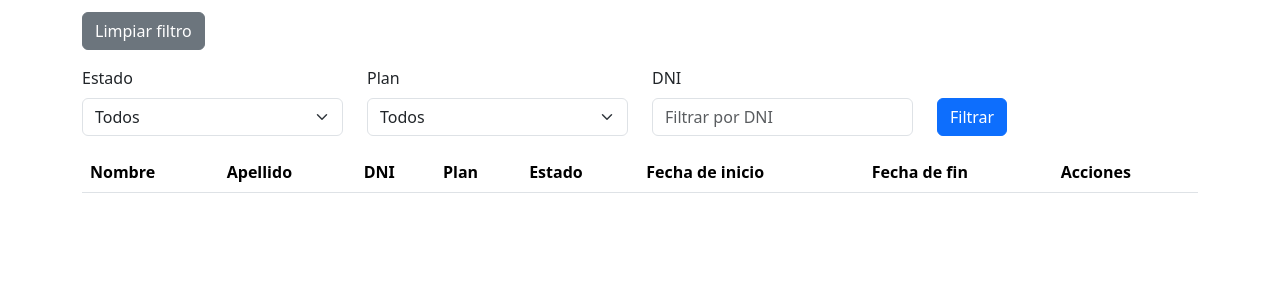
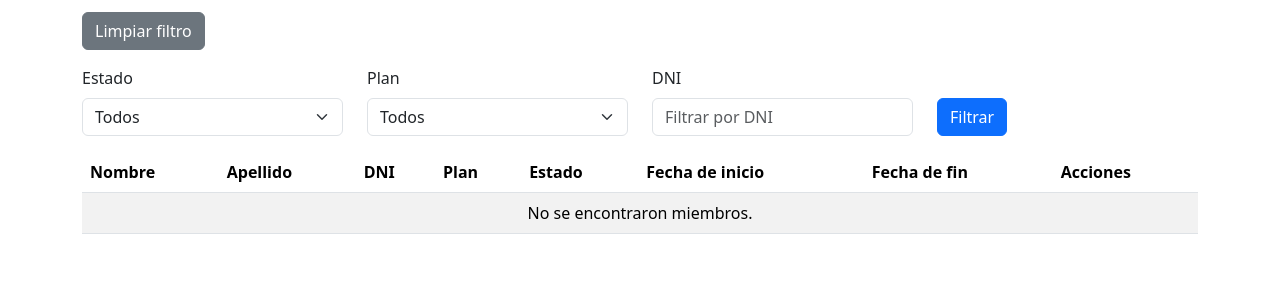
Before and after one commit to Planda1/proto-ins, a FastAPI app: page / in a window 1280 px wide. Shown: the part 178-478 px from the top of the page. Run offline with FastAPI, Linux system fonts and the light colour scheme; lists and menus that the app fills with data are empty.

Commit message:
Added a message if there are no members in DB

```diff
--- a/templates/member_list.html
+++ b/templates/member_list.html
@@ -51,6 +51,7 @@
                 </tr>
             </thead>
             <tbody>
+                {% if members%}
                     {% for member in members %}
                         <tr>
                             <td>{{ member.name }}</td>
@@ -79,6 +80,11 @@
                             </td>
                         </tr>
                     {% endfor %}
+                {% else %}
+                    <tr>
+                        <td colspan="8" class="text-center">No se encontraron miembros.</td>
+                    </tr>
+                {% endif %}
             </tbody>
         </table>
     </div>
```
Lines whose indentation alone changed are shown as unchanged.
